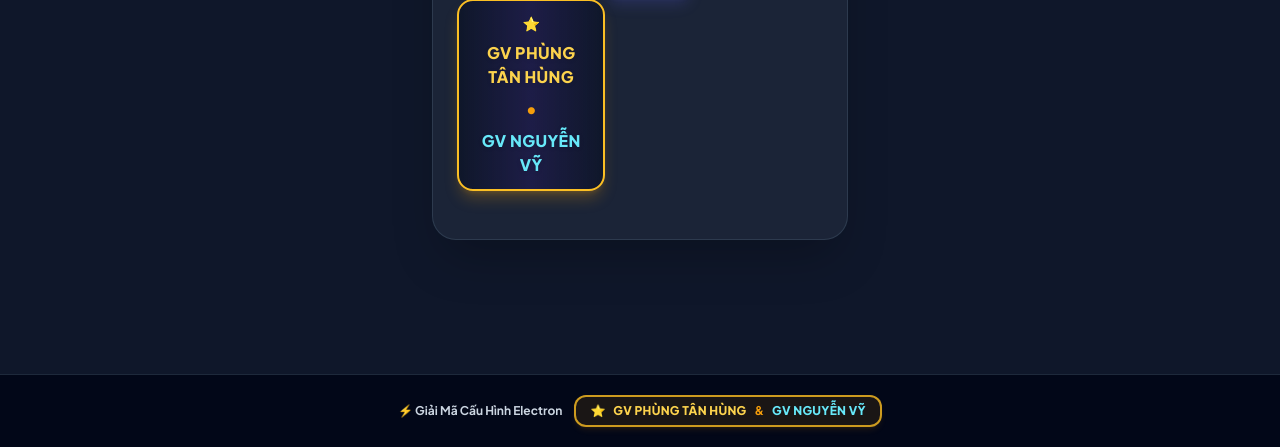
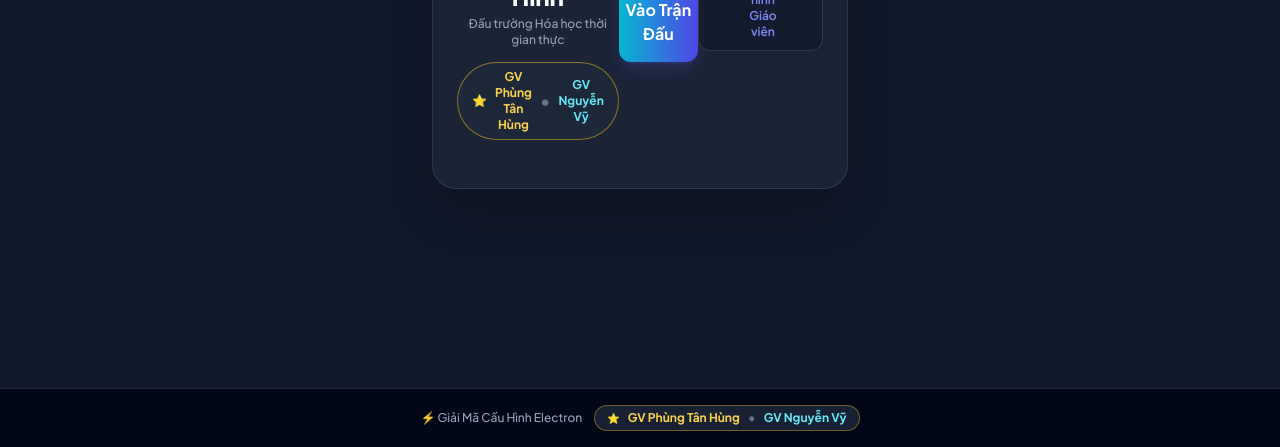
Before and after one commit to vynguyen-gif/electron-quiz, a plain HTML site: page index.html in a window 1280 px wide. Shown: the part 353-800 px from the top of the page. Drawn offline with nearby package versions, Linux system fonts and the light colour scheme.

Commit message:
style: refine author badge typography with balanced capsule pill layout and title casing

```diff
--- a/index.html
+++ b/index.html
@@ -30,17 +30,17 @@
     <!-- Header -->
     <header class="flex justify-between items-center border-b border-slate-800 pb-5 mb-8">
       <div>
-        <h1 class="text-3xl lg:text-4xl font-extrabold tracking-tight bg-gradient-to-r from-cyan-400 via-indigo-300 to-purple-400 bg-clip-text text-transparent mb-2">
+        <h1 class="text-2xl sm:text-3xl lg:text-4xl font-extrabold tracking-tight bg-gradient-to-r from-cyan-400 via-indigo-300 to-purple-400 bg-clip-text text-transparent">
           ⚡ Giải Mã Cấu Hình Electron
         </h1>
-        <div class="inline-flex flex-wrap items-center gap-2.5 px-4 py-2 bg-gradient-to-r from-amber-500/15 via-indigo-500/15 to-cyan-500/15 border-2 border-amber-400/80 rounded-2xl shadow-lg shadow-amber-500/20">
-          <span class="text-amber-400 text-base">⭐</span>
-          <span class="text-base lg:text-lg font-black text-amber-300 drop-shadow-md tracking-wide">
-            GV PHÙNG TÂN HÙNG
+        <div class="mt-2.5 inline-flex flex-wrap items-center gap-x-2.5 gap-y-1 px-3.5 py-1.5 bg-slate-800/90 border border-amber-400/60 rounded-full shadow-md">
+          <span class="text-amber-400 text-xs">⭐</span>
+          <span class="text-xs sm:text-sm font-bold text-amber-300 tracking-wide">
+            GV Phùng Tân Hùng
           </span>
-          <span class="text-amber-400 font-extrabold text-sm">&amp;</span>
-          <span class="text-base lg:text-lg font-black text-cyan-300 drop-shadow-md tracking-wide">
-            GV NGUYỄN VỸ
+          <span class="text-slate-500 font-bold">•</span>
+          <span class="text-xs sm:text-sm font-bold text-cyan-300 tracking-wide">
+            GV Nguyễn Vỹ
           </span>
         </div>
       </div>
@@ -116,14 +116,12 @@
         <h1 class="text-2xl font-extrabold text-white">Giải Mã Cấu Hình</h1>
         <p class="text-xs text-slate-400 mt-1">Đấu trường Hóa học thời gian thực</p>
 
-        <!-- Tên hai Thầy cực kỳ nổi bật -->
-        <div class="mt-4 py-3 px-4 bg-gradient-to-r from-slate-900 via-indigo-950/80 to-slate-900 border-2 border-amber-400 rounded-2xl shadow-lg shadow-amber-500/25">
-          <div class="flex items-center justify-center gap-2 flex-wrap text-center">
-            <span class="text-amber-400 text-sm">⭐</span>
-            <span class="text-sm sm:text-base font-black text-amber-300 tracking-wide drop-shadow">GV PHÙNG TÂN HÙNG</span>
-            <span class="text-amber-500 font-black">•</span>
-            <span class="text-sm sm:text-base font-black text-cyan-300 tracking-wide drop-shadow">GV NGUYỄN VỸ</span>
-          </div>
+        <!-- Tên hai Thầy tinh tế & đẹp mắt -->
+        <div class="mt-3.5 inline-flex items-center justify-center gap-2 px-3.5 py-1.5 bg-slate-800/90 border border-amber-400/50 rounded-full shadow-sm">
+          <span class="text-amber-400 text-xs">⭐</span>
+          <span class="text-xs font-bold text-amber-300">GV Phùng Tân Hùng</span>
+          <span class="text-slate-500 font-bold">•</span>
+          <span class="text-xs font-bold text-cyan-300">GV Nguyễn Vỹ</span>
         </div>
       </div>
 
@@ -246,15 +244,15 @@
     </section>
   </main>
 
-  <!-- Footer Bản quyền & Tác giả nổi bật -->
-  <footer class="w-full py-5 text-center text-xs border-t border-slate-800 bg-slate-950/90 backdrop-blur-md mt-auto">
-    <div class="max-w-2xl mx-auto px-4 flex flex-col sm:flex-row items-center justify-center gap-3">
-      <span class="font-bold text-slate-300">⚡ Giải Mã Cấu Hình Electron</span>
-      <div class="inline-flex items-center gap-2 px-3.5 py-1.5 bg-amber-500/10 border-2 border-amber-400/80 rounded-xl shadow-md shadow-amber-500/10">
-        <span class="text-amber-400">⭐</span>
-        <span class="font-black text-amber-300 text-xs tracking-wide">GV PHÙNG TÂN HÙNG</span>
-        <span class="text-amber-500 font-bold">&amp;</span>
-        <span class="font-black text-cyan-300 text-xs tracking-wide">GV NGUYỄN VỸ</span>
+  <!-- Footer Bản quyền & Tác giả -->
+  <footer class="w-full py-4 text-center text-xs border-t border-slate-800 bg-slate-950/90 backdrop-blur-md mt-auto">
+    <div class="max-w-2xl mx-auto px-4 flex flex-col sm:flex-row items-center justify-center gap-2 sm:gap-3">
+      <span class="font-medium text-slate-400">⚡ Giải Mã Cấu Hình Electron</span>
+      <div class="inline-flex items-center gap-2 px-3 py-1 bg-slate-800/80 border border-amber-400/40 rounded-full">
+        <span class="text-amber-400 text-[10px]">⭐</span>
+        <span class="font-bold text-amber-300 text-xs">GV Phùng Tân Hùng</span>
+        <span class="text-slate-500 font-bold">•</span>
+        <span class="font-bold text-cyan-300 text-xs">GV Nguyễn Vỹ</span>
       </div>
     </div>
   </footer>
```
